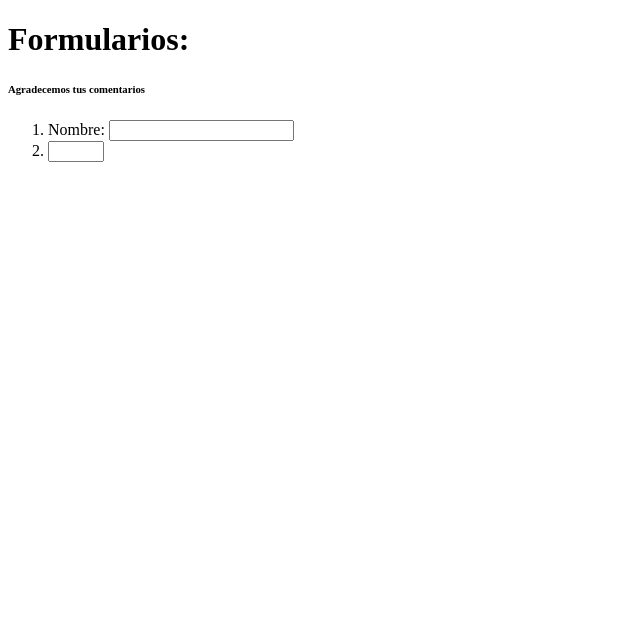
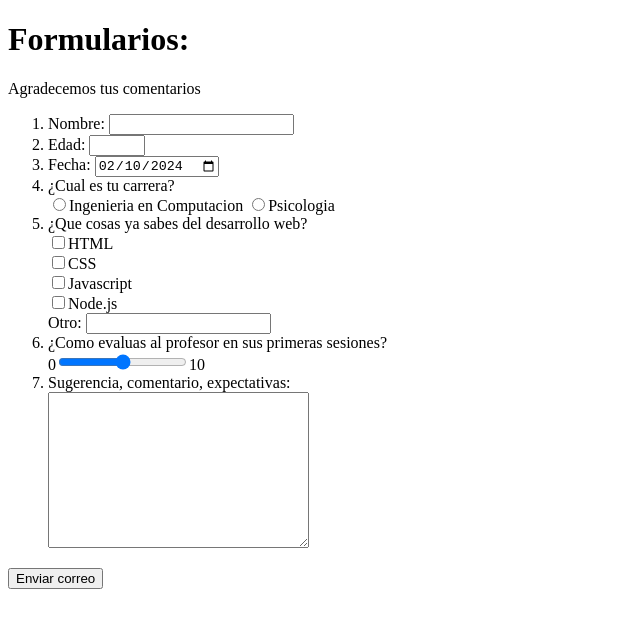
Before and after one commit to GuzmanDynastie/Programacion-web, a plain HTML site: page Classroom/Activities/form.html in a window 1280 px wide. Shown: the whole page, without its empty margins (0-640 px from the left). Drawn offline with Linux system fonts and the light colour scheme.

Commit message:
Modified code to display the form as the class example
Classroom activity is finished

```diff
--- a/Classroom/Activities/form.html
+++ b/Classroom/Activities/form.html
@@ -7,16 +7,44 @@
 </head>
 <body>
     <h1><b>Formularios:</b></h1>
-    <h6>Agradecemos tus comentarios</h6>
+    <p>Agradecemos tus comentarios</p>
     <ol>
-        <li><label for="nombre">Nombre: </label>
-            <input type="nombre" type="text" name="name">
+        <li>
+            <label for="nombre">Nombre: </label>
+            <input type="nombre" type="text" name="username">
         </li>
         <li>
+            <label for="edad">Edad: </label>
             <input type="number" name="cantidad" min="1" max="13">
         </li>
-
+        <li>
+            <label for="fecha">Fecha: </label>
+            <input type="date" name="fecha" value="2024-02-10">
+        </li>
+        <li>
+            <label for="carrera">¿Cual es tu carrera?</label><br>
+            <input type="radio" name="test" value="Ingenieria en Computacion">Ingenieria en Computacion
+            <input type="radio" name="test" value="Psicologia">Psicologia
+        </li>
+        <li>
+            <label for="check">¿Que cosas ya sabes del desarrollo web?</label><br>
+            <input type="checkbox" name="chbx1" value="HTML">HTML <br>
+            <input type="checkbox" name="chbx2" value="CSS">CSS <br>
+            <input type="checkbox" name="chbx3" value="Javascript">Javascript <br>
+            <input type="checkbox" name="chbx4" value="Node.js">Node.js <br>
+            <label for="web">Otro: </label>
+            <input type="text" name="web">
+        </li>
+        <li>
+            <label for="profesor">¿Como evaluas al profesor en sus primeras sesiones?</label><br>
+            0<input type="range" name="points" min="0" max="10">10<br>
+        </li>
+        <li>
+            <label for="datos">Sugerencia, comentario, expectativas:</label><br>
+            <textarea name="message" cols="30" rows="10"></textarea><br>
+        </li>
     </ol>
+    <input type="submit" value="Enviar correo">
 
 
 </body>
```
